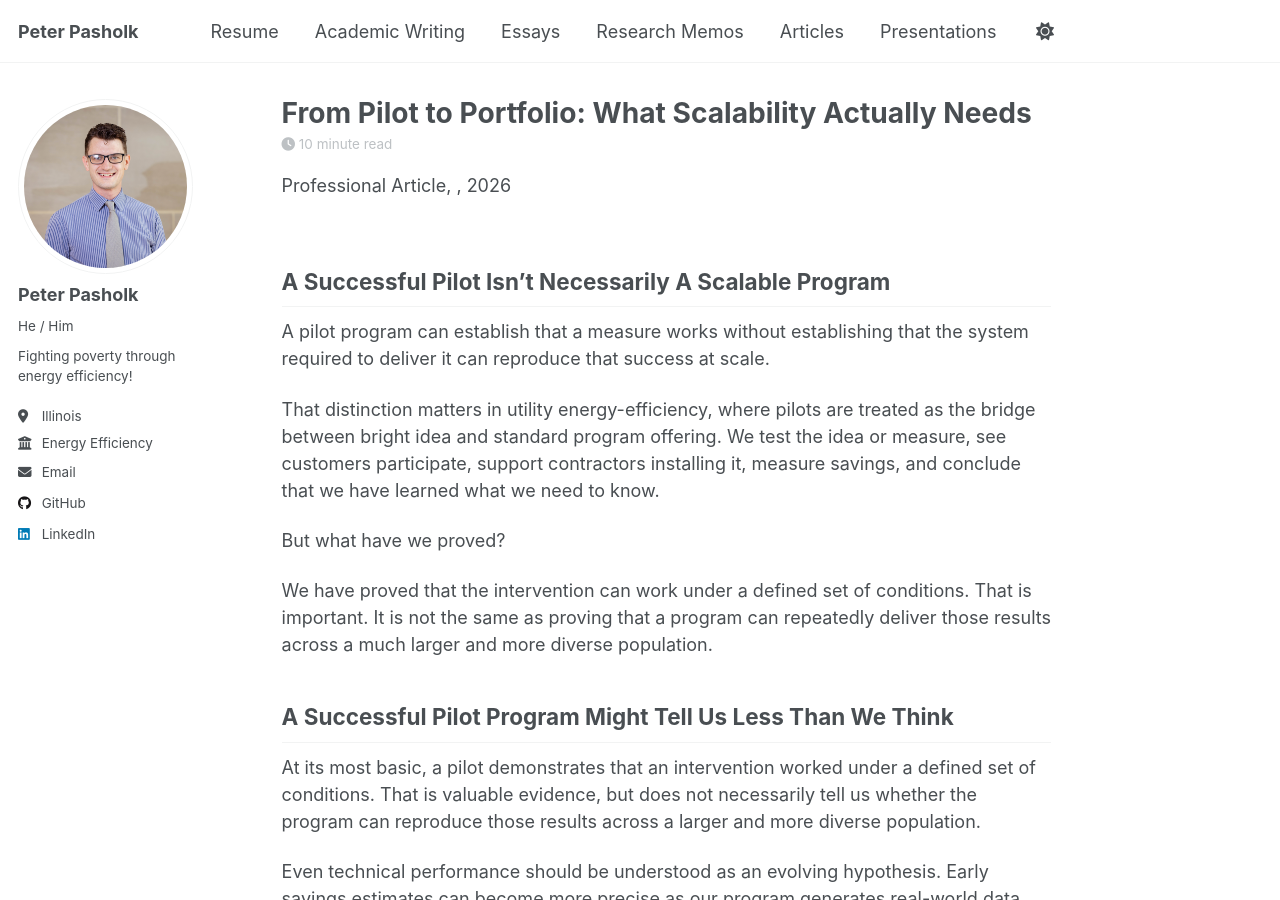
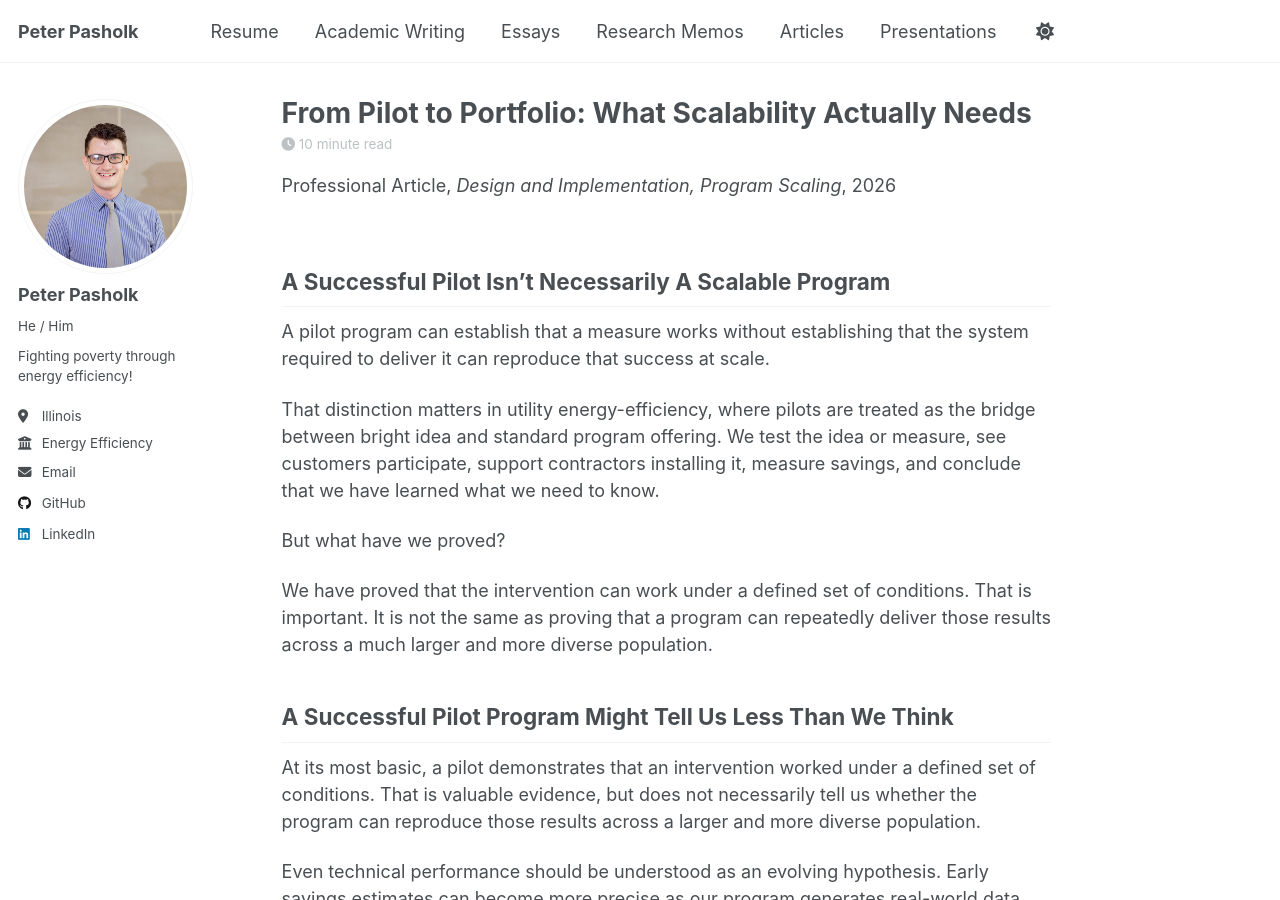
Before and after one commit to ppasholk/ppasholk.github.io, a Jekyll site: the page built from _teaching/pilot-to-portfolio.md, in a window 1280 px wide and 900 px high. Built offline with Jekyll 4.4.1, drawn with Linux system fonts in a browser that asks for light colours; a script that is not in the unit is left out.

Commit message:
Add venue information to pilot-to-portfolio.md

```diff
--- a/_teaching/pilot-to-portfolio.md
+++ b/_teaching/pilot-to-portfolio.md
@@ -11,6 +11,7 @@ tags:
   - Program Design
 type: "Professional Article"
 collection: "teaching"
+venue: "Design and Implementation, Program Scaling"
 layout: single
 author_profile: true
 read_time: true
```
